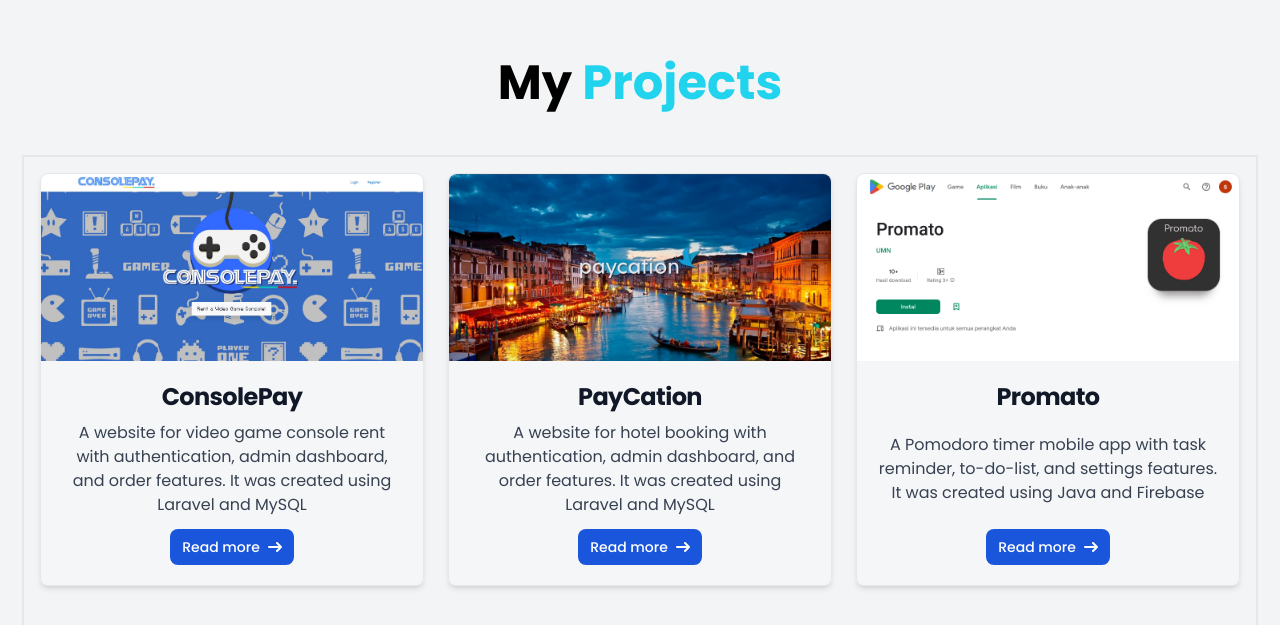
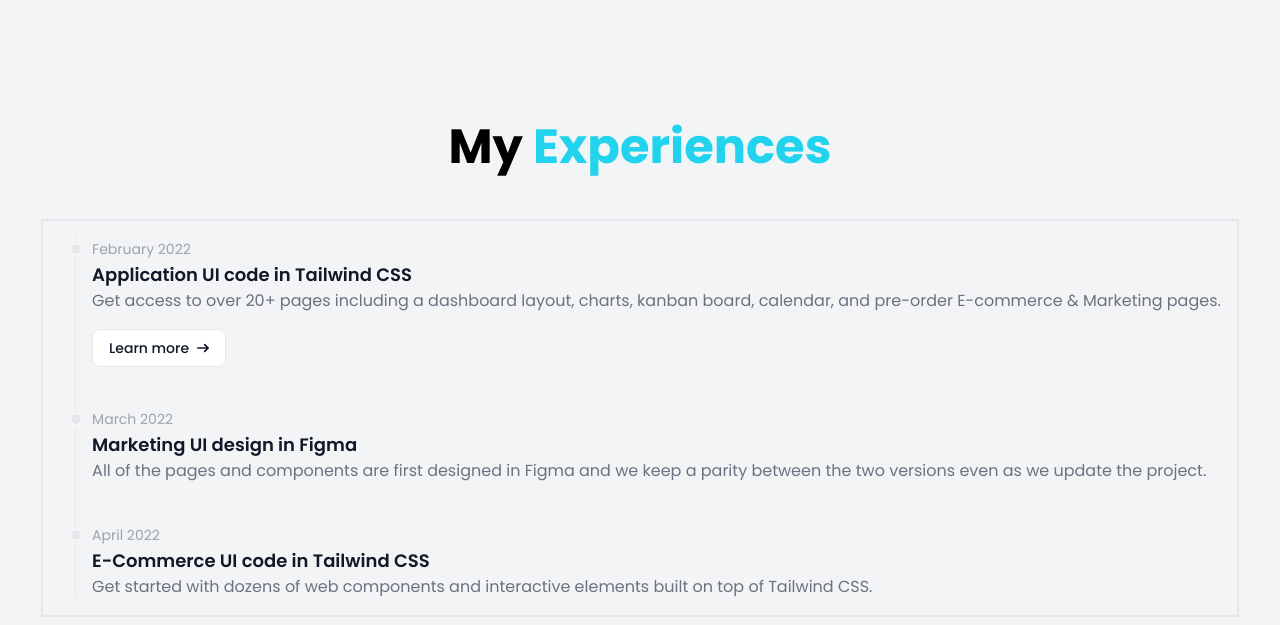
Before and after one commit to steven278/steven278.github.io, a React (Vite) app: page / in a window 1280 px wide. Shown: the part 1789-2414 px from the top of the page. Built offline with nearby package versions, Linux system fonts and the light colour scheme; a web font is replaced by a local one.

Commit message:
my experiences template

```diff
--- a/src/App.tsx
+++ b/src/App.tsx
@@ -4,6 +4,7 @@ import { MyNavbar } from './components/navbar/navbar'
 import { MyHome } from './components/home/home'
 import { MyAbout } from './components/about/about'
 import { MyProjects } from './components/projects/projects'
+import { MyExperiences } from './components/experiences/experiences'
 
 function App() {
 
@@ -12,6 +13,7 @@ function App() {
       <MyNavbar/>
       <MyHome/>
       <MyAbout/>
+      <MyExperiences/>
       <MyProjects/>
     </div>
   )
--- a/src/components/about/about.tsx
+++ b/src/components/about/about.tsx
@@ -3,7 +3,7 @@ import HeroPic from '../../assets/blue.svg'
 export const MyAbout = () => {
     return (
         <div id="about" className="bg-gray-100 dark:bg-gray-900 flex flex-col justify-center dark:text-gray-100">
-            <div className="grid grid-cols-2 max-w-screen-xl mx-auto p-4 mt-36 mb-24">
+            <div className="grid grid-cols-2 max-w-screen-xl mx-auto p-4 mt-36 mb-40">
                 <div className="">
                     <img src={HeroPic} alt="Profile Picture" className=''/>
                 </div>
--- /dev/null
+++ b/src/components/experiences/experiences.tsx
@@ -0,0 +1,34 @@
+export const MyExperiences = () => {
+    return (
+    <div id="experiences" className="bg-gray-100 dark:bg-gray-900 flex flex-col justify-center dark:text-gray-100">
+        <h3 className="text-5xl font-bold text-center mt-24">My
+                <span className="text-cyan-400"> Experiences</span>
+        </h3>
+        <div className="max-w-screen-xl mx-auto p-4 my-12 border-2 mb-40 pl-8">
+            <ol className="relative border-l border-gray-200 dark:border-gray-700 ">
+                <li className="mb-10 ml-4">
+                    <div className="absolute w-3 h-3 bg-gray-200 rounded-full mt-1.5 -left-1.5 border border-white dark:border-gray-900 dark:bg-gray-700"></div>
+                    <time className="mb-1 text-sm font-normal leading-none text-gray-400 dark:text-gray-500">February 2022</time>
+                    <h3 className="text-lg font-semibold text-gray-900 dark:text-white">Application UI code in Tailwind CSS</h3>
+                    <p className="mb-4 text-base font-normal text-gray-500 dark:text-gray-400">Get access to over 20+ pages including a dashboard layout, charts, kanban board, calendar, and pre-order E-commerce & Marketing pages.</p>
+                    <a href="#" className="inline-flex items-center px-4 py-2 text-sm font-medium text-gray-900 bg-white border border-gray-200 rounded-lg hover:bg-gray-100 hover:text-blue-700 focus:z-10 focus:ring-4 focus:outline-none focus:ring-gray-200 focus:text-blue-700 dark:bg-gray-800 dark:text-gray-400 dark:border-gray-600 dark:hover:text-white dark:hover:bg-gray-700 dark:focus:ring-gray-700">Learn more <svg className="w-3 h-3 ml-2" aria-hidden="true" xmlns="http://www.w3.org/2000/svg" fill="none" viewBox="0 0 14 10">
+                <path stroke="currentColor" stroke-linecap="round" stroke-linejoin="round" stroke-width="2" d="M1 5h12m0 0L9 1m4 4L9 9"/>
+            </svg></a>
+                </li>
+                <li className="mb-10 ml-4">
+                    <div className="absolute w-3 h-3 bg-gray-200 rounded-full mt-1.5 -left-1.5 border border-white dark:border-gray-900 dark:bg-gray-700"></div>
+                    <time className="mb-1 text-sm font-normal leading-none text-gray-400 dark:text-gray-500">March 2022</time>
+                    <h3 className="text-lg font-semibold text-gray-900 dark:text-white">Marketing UI design in Figma</h3>
+                    <p className="text-base font-normal text-gray-500 dark:text-gray-400">All of the pages and components are first designed in Figma and we keep a parity between the two versions even as we update the project.</p>
+                </li>
+                <li className="ml-4">
+                    <div className="absolute w-3 h-3 bg-gray-200 rounded-full mt-1.5 -left-1.5 border border-white dark:border-gray-900 dark:bg-gray-700"></div>
+                    <time className="mb-1 text-sm font-normal leading-none text-gray-400 dark:text-gray-500">April 2022</time>
+                    <h3 className="text-lg font-semibold text-gray-900 dark:text-white">E-Commerce UI code in Tailwind CSS</h3>
+                    <p className="text-base font-normal text-gray-500 dark:text-gray-400">Get started with dozens of web components and interactive elements built on top of Tailwind CSS.</p>
+                </li>
+            </ol>
+        </div>
+    </div>
+    )
+}
--- a/src/components/home/home.tsx
+++ b/src/components/home/home.tsx
@@ -4,7 +4,7 @@ import { Typewriter } from 'react-simple-typewriter'
 
 export const MyHome = () => {
     return (
-        <div id="home" className=" bg-gray-100 dark:bg-gray-900 dark:text-gray-200 border-2 ">
+        <div id="home" className=" bg-gray-100 dark:bg-gray-900 dark:text-gray-200 border-2">
             <div className="grid grid-cols-2 max-w-screen-xl mx-auto p-4 border-2 mt-36 mb-24">
                 <div className=" flex flex-col justify-center gap-4 ml-4">
                     <h3 className="text-4xl font-bold">Hello, It's Me</h3>
@@ -29,7 +29,7 @@ export const MyHome = () => {
                     </div>
                     <a href="#" className="w-44 text-center p-3.5 rounded-full
                     bg-cyan-400 mt-5 text-lg font-bold shadow-lg
-                    shadow-cyan-400/50 transition-shadow duration-500 hover:shadow-none
+                    shadow-cyan-400/50 ease-in duration-500 hover:shadow-none
                     dark:text-gray-900">Download CV</a>
                 </div>
                 <div className="">
--- a/src/components/navbar/navbar.tsx
+++ b/src/components/navbar/navbar.tsx
@@ -9,7 +9,7 @@ export const MyNavbar = () => {
   const toggleTheme = (e:any) => e.target.checked ? setDarkMode() : setLightMode()
 
   return (
-  <nav className=" dark:bg-gray-900 fixed top-0 w-full z-50 backdrop-blur-md bg-white/30">
+  <nav className="  fixed top-0 w-full z-50 backdrop-blur-md bg-white/30 dark:bg-gray-900/30">
     <div className="max-w-screen-xl flex flex-wrap items-center justify-between mx-auto p-4">
       <a href="https://flowbite.com/" className="flex items-center">
           <img src="https://flowbite.com/docs/images/logo.svg" className="h-8 mr-3" alt="Flowbite Logo" />
@@ -30,7 +30,7 @@ export const MyNavbar = () => {
       <div className="hidden w-full md:block md:w-auto" id="navbar-default">
         <ul className="font-medium flex flex-col p-4 md:p-0 mt-4 border
           md:flex-row md:space-x-8 md:mt-0 md:border-0
-          dark:bg-gray-800 md:dark:bg-gray-900 dark:border-gray-700">
+          dark:border-gray-700">
           <li>
             <a href="#home" className=" block py-2 pl-3 pr-4 text-white bg-blue-700 rounded md:bg-transparent
             md:text-cyan-500 md:p-0 dark:text-white md:dark:text-cyan-400 transition duration-300" aria-current="page">Home</a>
--- a/src/components/projects/cards.tsx
+++ b/src/components/projects/cards.tsx
@@ -1,3 +1,5 @@
+import { BsGithub } from 'react-icons/bs'
+
 export const MyCards = ({image, title, desc}) => {
     return (
         <div className="max-w-sm border border-gray-200
@@ -19,11 +21,16 @@ export const MyCards = ({image, title, desc}) => {
                 <p className="mb-3 font-normal text-gray-700 dark:text-gray-400">
                     {desc}
                 </p>
-                <a href="#" className="inline-flex items-center px-3 py-2 text-sm font-medium text-center text-white bg-blue-700 rounded-lg hover:bg-blue-800 focus:ring-4 focus:outline-none focus:ring-blue-300 dark:bg-blue-600 dark:hover:bg-blue-700 dark:focus:ring-blue-800">
-                    Read more
-                    <svg className="w-3.5 h-3.5 ml-2" aria-hidden="true" xmlns="http://www.w3.org/2000/svg" fill="none" viewBox="0 0 14 10">
+                <a href="#" className="inline-flex items-center px-3.5 py-2.5
+                text-sm font-medium text-center
+                text-white bg-cyan-400 rounded-full hover:bg-cyan-500
+                focus:ring-4 focus:outline-none focus:ring-blue-300
+                dark:bg-cyan-400 dark:hover:bg-cyan-500 dark:text-gray-900
+                dark:focus:ring-blue-800 ease-in duration-300">
+                    Read more &nbsp;&nbsp;<BsGithub className="text-lg"/>
+                    {/* <svg className="w-3.5 h-3.5 ml-2" aria-hidden="true" xmlns="http://www.w3.org/2000/svg" fill="none" viewBox="0 0 14 10">
                         <path stroke="currentColor" stroke-linecap="round" stroke-linejoin="round" stroke-width="2" d="M1 5h12m0 0L9 1m4 4L9 9"/>
-                    </svg>
+                    </svg> */}
                 </a>
             </div>
         </div>
--- a/src/components/projects/projects.tsx
+++ b/src/components/projects/projects.tsx
@@ -43,7 +43,7 @@ export const MyProjects = () => {
                 />
                 <MyCards image={Erekapitulasi}
                     title={"E-Recapitulation"}
-                    desc={"A system for storing and displaying the calculation of recapitulation vote result for President and Vice-President based on the blockchain. It was created using React.js, Express.js, PostgreSQL, Solidity and hardhat"}
+                    desc={"A system for storing and displaying the calculation of recapitulation vote result for President and Vice-President based on the blockchain. It was created using React.js, Express.js, PostgreSQL, Solidity and Hardhat"}
                 />
             </div>
         </div>
```
